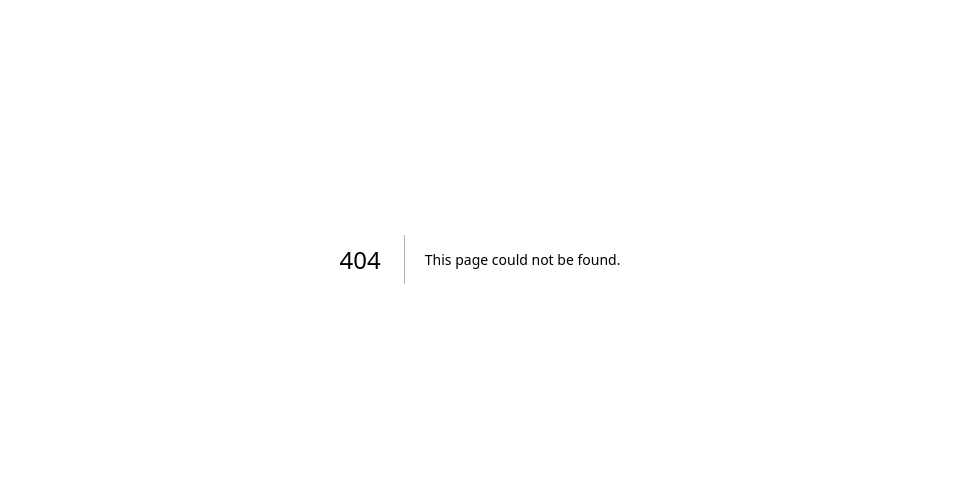
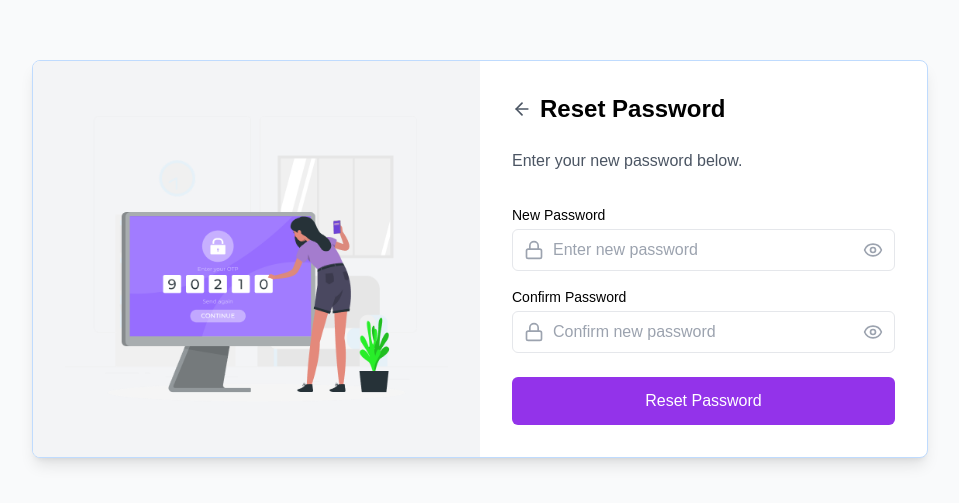
Before and after one commit to rajuahmmed111/Chat-Application-Client, a Next.js app: page /reset-password in a window 1280 px wide. Before the commit this address had no page. Shown: the part 141-644 px from the top of the page, without its empty margins (160-1119 px from the left). Built offline with nearby package versions, Linux system fonts and the light colour scheme.

Commit message:
password reset done

```diff
--- a/src/app/(auth)/forgot-password/page.tsx
+++ b/src/app/(auth)/forgot-password/page.tsx
@@ -1,51 +1,47 @@
-"use client"
+/* eslint-disable @typescript-eslint/no-explicit-any */
+"use client";
 
-import type React from "react"
+import type React from "react";
 
-import { useState } from "react"
-import { ArrowLeft, Mail } from "lucide-react"
-import Image from "next/image"
-import Link from "next/link"
+import { useState } from "react";
+import { ArrowLeft, Mail } from "lucide-react";
+import Image from "next/image";
+import Link from "next/link";
+import ForgotImg from "@/assets/forgot-password/amico.png";
+import { useForgottenPasswordMutation } from "@/redux/features/api/authApi";
 
 export default function ForgotPassword() {
-  const [email, setEmail] = useState("")
-  const [isLoading, setIsLoading] = useState(false)
-  const [message, setMessage] = useState<{ type: "success" | "error"; text: string } | null>(null)
+  const [email, setEmail] = useState("");
+  const [isLoading, setIsLoading] = useState(false);
+  const [message, setMessage] = useState<{
+    type: "success" | "error";
+    text: string;
+  } | null>(null);
+
+  const [forgottenPassword] = useForgottenPasswordMutation();
 
   const handleSubmit = async (e: React.FormEvent) => {
-    e.preventDefault()
-    setIsLoading(true)
-    setMessage(null)
+    e.preventDefault();
+    setIsLoading(true);
+    setMessage(null);
 
     try {
       // API integration for password reset
-      const response = await fetch("/api/forgot-password", {
-        method: "POST",
-        headers: {
-          "Content-Type": "application/json",
-        },
-        body: JSON.stringify({ email }),
-      })
-
-      const data = await response.json()
-
-      if (!response.ok) {
-        throw new Error(data.message || "Something went wrong")
-      }
+      const res = await forgottenPassword({ email }).unwrap();
 
       setMessage({
         type: "success",
-        text: "Verification code sent to your email!",
-      })
-    } catch (error) {
+        text: res?.message || "Verification code sent to your email!",
+      });
+    } catch (error: any) {
       setMessage({
         type: "error",
-        text: error instanceof Error ? error.message : "Failed to send verification code",
-      })
+        text: error?.data?.message || "Failed to send verification code",
+      });
     } finally {
-      setIsLoading(false)
+      setIsLoading(false);
     }
-  }
+  };
 
   return (
     <div className="flex items-center justify-center min-h-screen bg-gray-50">
@@ -54,7 +50,7 @@ export default function ForgotPassword() {
           <div className="w-full md:w-1/2 bg-gray-100 flex items-center justify-center p-8">
             <div className="relative w-full h-64 md:h-80">
               <Image
-                src="/placeholder.svg?height=400&width=400"
+                src={ForgotImg}
                 alt="Forgot password illustration"
                 fill
                 className="object-contain"
@@ -65,20 +61,26 @@ export default function ForgotPassword() {
           <div className="w-full md:w-1/2 p-8">
             <div className="max-w-md mx-auto">
               <div className="flex items-center mb-6">
-                <Link href="/login" className="text-gray-600 hover:text-gray-900">
+                <Link
+                  href="/login"
+                  className="text-gray-600 hover:text-gray-900"
+                >
                   <ArrowLeft className="h-5 w-5" />
                 </Link>
                 <h1 className="text-2xl font-bold ml-2">Forgot Password</h1>
               </div>
 
               <p className="text-gray-600 mb-8">
-                Enter the email address associated with your account. We&apos;ll send you an verification code to your email.
+                Enter the email address associated with your account. We&apos;ll
+                send you an verification code to your email.
               </p>
 
               {message && (
                 <div
                   className={`p-3 mb-4 rounded-md ${
-                    message.type === "success" ? "bg-green-50 text-green-700" : "bg-red-50 text-red-700"
+                    message.type === "success"
+                      ? "bg-green-50 text-green-700"
+                      : "bg-red-50 text-red-700"
                   }`}
                 >
                   {message.text}
@@ -87,7 +89,10 @@ export default function ForgotPassword() {
 
               <form onSubmit={handleSubmit}>
                 <div className="mb-6">
-                  <label htmlFor="email" className="block text-sm font-medium mb-1">
+                  <label
+                    htmlFor="email"
+                    className="block text-sm font-medium mb-1"
+                  >
                     Email
                   </label>
                   <div className="relative">
@@ -119,5 +124,5 @@ export default function ForgotPassword() {
         </div>
       </div>
     </div>
-  )
+  );
 }
--- /dev/null
+++ b/src/app/(auth)/reset-password/page.tsx
@@ -0,0 +1,190 @@
+/* eslint-disable @typescript-eslint/no-explicit-any */
+"use client";
+
+import type React from "react";
+
+import { useState } from "react";
+import { ArrowLeft, Eye, EyeOff, Lock } from "lucide-react";
+import Image from "next/image";
+import Link from "next/link";
+import { useRouter, useSearchParams } from "next/navigation";
+import ResetImg from "@/assets/reset-password/rafiki.png";
+import { useResetPasswordMutation } from "@/redux/features/api/authApi";
+
+export default function ResetPassword() {
+  const router = useRouter();
+  const searchParams = useSearchParams();
+  const token = searchParams.get("token") || "";
+
+  const [password, setPassword] = useState("");
+  const [confirmPassword, setConfirmPassword] = useState("");
+  const [showPassword, setShowPassword] = useState(false);
+  const [showConfirmPassword, setShowConfirmPassword] = useState(false);
+  const [isLoading, setIsLoading] = useState(false);
+  const [error, setError] = useState<string | null>(null);
+  const [success, setSuccess] = useState(false);
+
+  const [resetPassword] = useResetPasswordMutation();
+
+  const handleSubmit = async (e: React.FormEvent) => {
+    e.preventDefault();
+
+    if (password.length < 6) {
+      setError("Password must be at least 6 characters long");
+      return;
+    }
+
+    if (password !== confirmPassword) {
+      setError("Passwords do not match");
+      return;
+    }
+
+    setIsLoading(true);
+    setError(null);
+
+    try {
+      await resetPassword({ token, password }).unwrap();
+
+      setSuccess(true);
+
+      setTimeout(() => {
+        router.push("/login");
+      }, 3000);
+    } catch (err: any) {
+      setError(err?.data?.message || "Failed to reset password");
+    } finally {
+      setIsLoading(false);
+    }
+  };
+
+  return (
+    <div className="flex items-center justify-center min-h-screen bg-gray-50">
+      <div className="w-full max-w-4xl mx-auto bg-white rounded-lg shadow-lg overflow-hidden border border-blue-200">
+        <div className="flex flex-col md:flex-row">
+          <div className="w-full md:w-1/2 bg-gray-100 flex items-center justify-center p-8">
+            <div className="relative w-full h-64 md:h-80">
+              <Image
+                src={ResetImg}
+                alt="Reset password illustration"
+                fill
+                className="object-contain"
+              />
+            </div>
+          </div>
+
+          <div className="w-full md:w-1/2 p-8">
+            <div className="max-w-md mx-auto">
+              <div className="flex items-center mb-6">
+                <Link
+                  href="/forgot-password"
+                  className="text-gray-600 hover:text-gray-900"
+                >
+                  <ArrowLeft className="h-5 w-5" />
+                </Link>
+                <h1 className="text-2xl font-bold ml-2">Reset Password</h1>
+              </div>
+
+              <p className="text-gray-600 mb-8">
+                Enter your new password below.
+              </p>
+
+              {error && (
+                <div className="p-3 mb-4 rounded-md bg-red-50 text-red-700">
+                  {error}
+                </div>
+              )}
+
+              {success && (
+                <div className="p-3 mb-4 rounded-md bg-green-50 text-green-700">
+                  Password reset successful! Redirecting to login...
+                </div>
+              )}
+
+              {!success && (
+                <form onSubmit={handleSubmit}>
+                  <div className="mb-4">
+                    <label
+                      htmlFor="password"
+                      className="block text-sm font-medium mb-1"
+                    >
+                      New Password
+                    </label>
+                    <div className="relative">
+                      <div className="absolute inset-y-0 left-3 flex items-center pointer-events-none">
+                        <Lock className="h-5 w-5 text-gray-400" />
+                      </div>
+                      <input
+                        id="password"
+                        type={showPassword ? "text" : "password"}
+                        value={password}
+                        onChange={(e) => setPassword(e.target.value)}
+                        className="pl-10 w-full p-2 border rounded-md focus:outline-none focus:ring-2 focus:ring-purple-500"
+                        placeholder="Enter new password"
+                        required
+                      />
+                      <button
+                        type="button"
+                        onClick={() => setShowPassword(!showPassword)}
+                        className="absolute inset-y-0 right-3 flex items-center"
+                      >
+                        {showPassword ? (
+                          <EyeOff className="h-5 w-5 text-gray-400" />
+                        ) : (
+                          <Eye className="h-5 w-5 text-gray-400" />
+                        )}
+                      </button>
+                    </div>
+                  </div>
+
+                  <div className="mb-6">
+                    <label
+                      htmlFor="confirmPassword"
+                      className="block text-sm font-medium mb-1"
+                    >
+                      Confirm Password
+                    </label>
+                    <div className="relative">
+                      <div className="absolute inset-y-0 left-3 flex items-center pointer-events-none">
+                        <Lock className="h-5 w-5 text-gray-400" />
+                      </div>
+                      <input
+                        id="confirmPassword"
+                        type={showConfirmPassword ? "text" : "password"}
+                        value={confirmPassword}
+                        onChange={(e) => setConfirmPassword(e.target.value)}
+                        className="pl-10 w-full p-2 border rounded-md focus:outline-none focus:ring-2 focus:ring-purple-500"
+                        placeholder="Confirm new password"
+                        required
+                      />
+                      <button
+                        type="button"
+                        onClick={() =>
+                          setShowConfirmPassword(!showConfirmPassword)
+                        }
+                        className="absolute inset-y-0 right-3 flex items-center"
+                      >
+                        {showConfirmPassword ? (
+                          <EyeOff className="h-5 w-5 text-gray-400" />
+                        ) : (
+                          <Eye className="h-5 w-5 text-gray-400" />
+                        )}
+                      </button>
+                    </div>
+                  </div>
+
+                  <button
+                    type="submit"
+                    disabled={isLoading}
+                    className="w-full bg-purple-600 text-white py-3 px-4 rounded-md hover:bg-purple-700 focus:outline-none focus:ring-2 focus:ring-purple-500 focus:ring-offset-2 disabled:opacity-70"
+                  >
+                    {isLoading ? "Resetting..." : "Reset Password"}
+                  </button>
+                </form>
+              )}
+            </div>
+          </div>
+        </div>
+      </div>
+    </div>
+  );
+}
--- a/src/components/registration/inputField.tsx
+++ b/src/components/registration/inputField.tsx
@@ -47,7 +47,7 @@ const InputField = () => {
     resolver: yupResolver(validationSchema),
   });
 
-  const [createUser] = useCreateUserMutation();
+  const [createUser, {isLoading}] = useCreateUserMutation();
 
   const router = useRouter();
 
@@ -184,9 +184,10 @@ const InputField = () => {
 
       <Button
         type="submit"
+        disabled={isLoading}
         className="w-full bg-[#1a237e] hover:bg-[#1a237e]/90 text-white py-6"
       >
-        Registration
+        {isLoading ? "Sign Up...": "Registration"}
       </Button>
     </form>
   );
--- a/src/redux/features/api/authApi.ts
+++ b/src/redux/features/api/authApi.ts
@@ -3,7 +3,11 @@ import { baseApi } from "./baseApi";
 
 export const authApi = baseApi.injectEndpoints({
   endpoints: (builder) => ({
-    login: builder.mutation<{ token: string },{ email: string; password: string }>({
+    // login
+    login: builder.mutation<
+      { token: string },
+      { email: string; password: string }
+    >({
       query: (body) => ({
         url: "/auth/login",
         method: "POST",
@@ -11,6 +15,7 @@ export const authApi = baseApi.injectEndpoints({
       }),
     }),
 
+    // logout
     logout: builder.mutation({
       query: () => {
         return {
@@ -21,7 +26,7 @@ export const authApi = baseApi.injectEndpoints({
       invalidatesTags: ["Auth"],
     }),
 
-    // forgotten profile
+    // forgot password
     forgottenPassword: builder.mutation({
       query: (data: any) => ({
         url: `/auth/forgot-password`,
@@ -30,7 +35,8 @@ export const authApi = baseApi.injectEndpoints({
       }),
       invalidatesTags: ["Auth"],
     }),
-    // reset password profile
+
+    // reset password
     resetPassword: builder.mutation({
       query: (data: any) => ({
         url: `/auth/reset-password`,
```
Also changed, not shown: src/assets/forgot-password/amico.png (added), src/assets/reset-password/rafiki.png (added).
